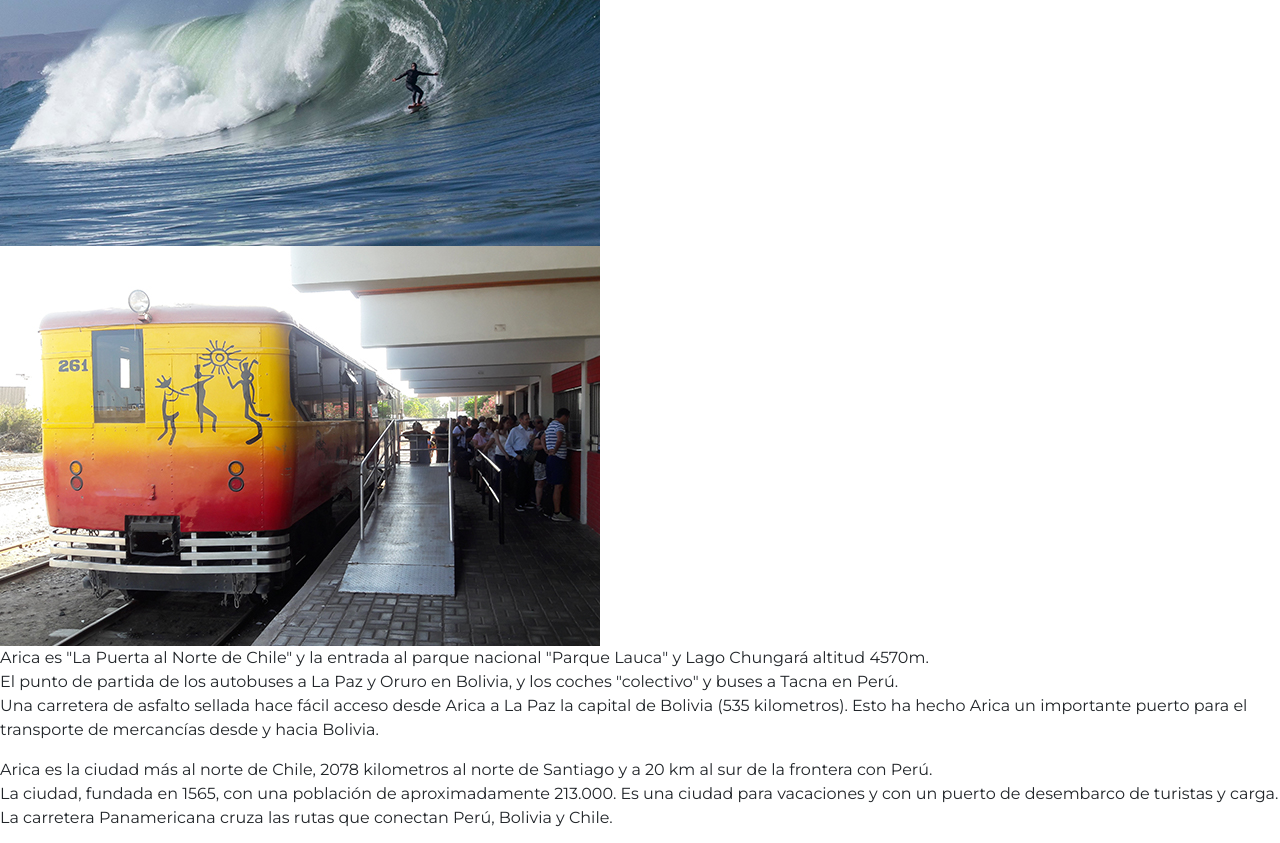
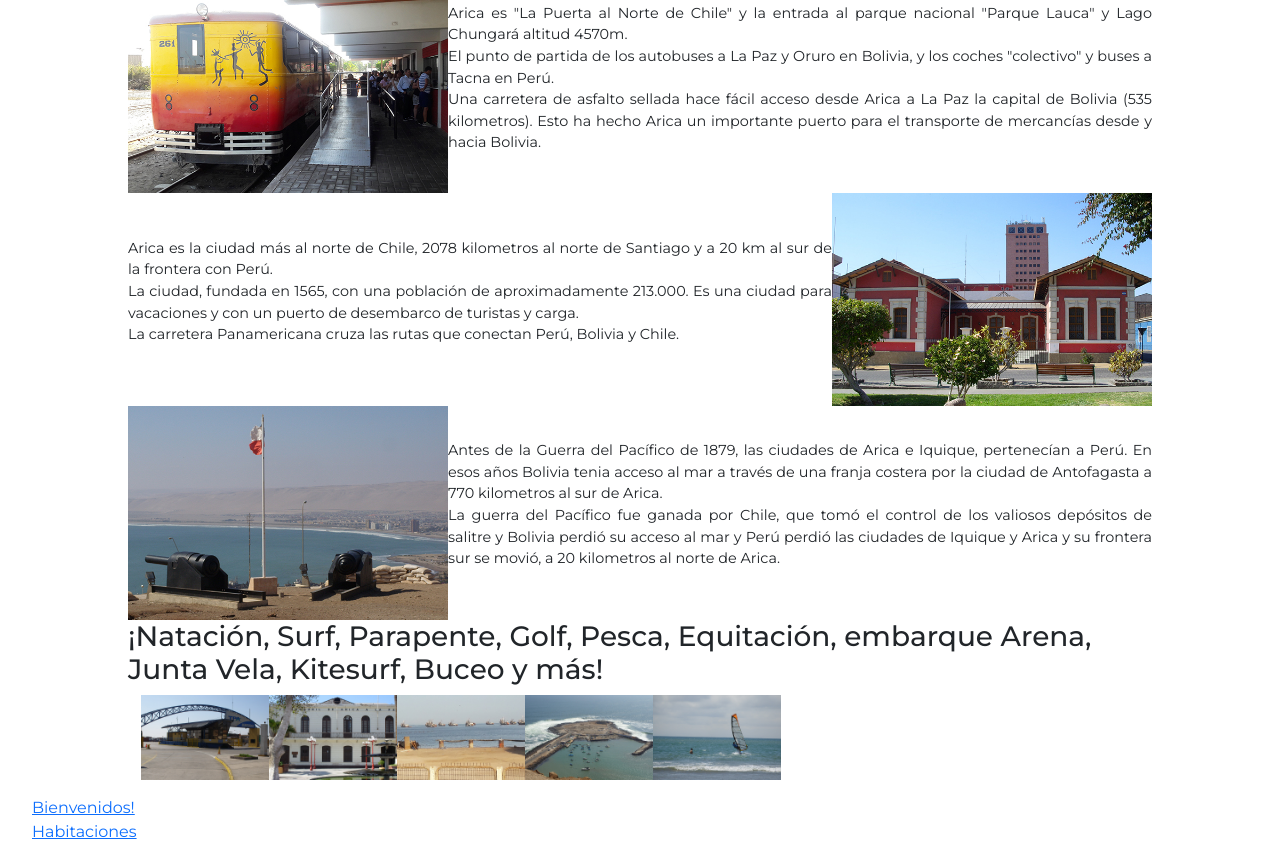
Before and after one commit to degocam/Entrega-Final-Diego-Campos, a website: page acerca-arica.html in a window 1280 px wide. Shown: the part 480-1323 px from the top of the page. Drawn offline with nearby package versions, Linux system fonts and the light colour scheme.

Commit message:
Correcciones en el estilo de Nosotros, Acerca de Arica y Experiencias

```diff
--- a/acerca-arica.html
+++ b/acerca-arica.html
@@ -36,9 +36,9 @@
     </header>
     <section id="main__acercaArica">
         <div class="main__acercaArica__modifier">
-            <h1 class="tituloArica">Arica La Puerta Norte de Chile</h1>
-            <h2 class="subtituloArica">¡Hay un montón de cosas que hacer en Arica!</h2>
-            <a href="https://www.sernatur.cl/region/arica-y-parinacota/" class="btnArica">Conoce más de nuestra ciudad</a>
+            <h1>Arica La Puerta Norte de Chile</h1>
+            <h2>¡Hay un montón de cosas que hacer en Arica!</h2>
+            <a href="https://www.sernatur.cl/region/arica-y-parinacota/">Conoce más de nuestra ciudad</a>
         </div>
         <div id="main__acercaArica__info">
             <div class="main__acercaArica__info__modifier">
--- a/scss/style.scss
+++ b/scss/style.scss
@@ -250,3 +250,55 @@ header{
         }
     }
 }
+
+/*Los estilos siguientes corresponden a la página Acerca Arica*/
+
+#main__acercaArica{
+    display: flex;
+    flex-direction: column;
+    padding: 7vh 10vw 2vh 10vw;
+
+    #main__acercaArica__info{
+        display: flex;
+        flex-direction: column;
+
+        .main__acercaArica__modifier{
+
+            a:link{
+                text-align: center;
+                text-decoration: none !important;
+                color: black;
+            }
+        }
+
+        .main__acercaArica__info__modifier{
+            display: flex;
+            flex-direction: row;
+            align-items: center;
+            font-size: 0.9em;
+
+            img{
+                width: 25vw;
+            }
+
+            p{
+                text-align: justify;
+            }
+        }
+    }
+
+    #infoArica2{
+        display: flex;
+        flex-direction: column;
+
+        .imgsArica{
+            display: flex;
+            flex-direction: row;
+            padding: 0px 1vw 0px 1vw;
+
+            img{
+                width: 10vw;
+            }
+        }
+    }
+}
```
Also changed, not shown: css/main.css.
